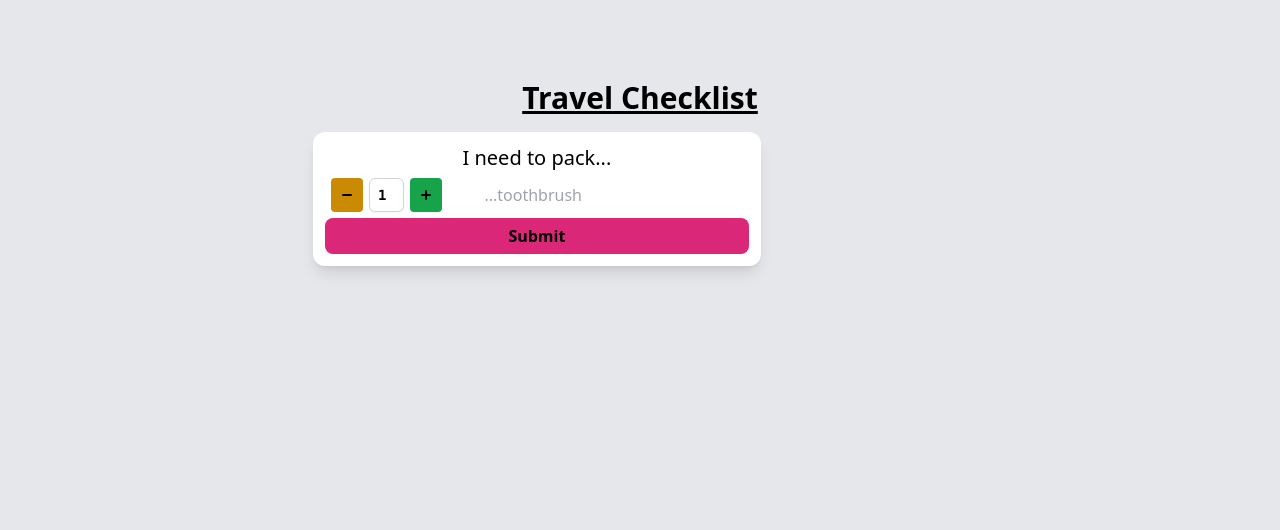
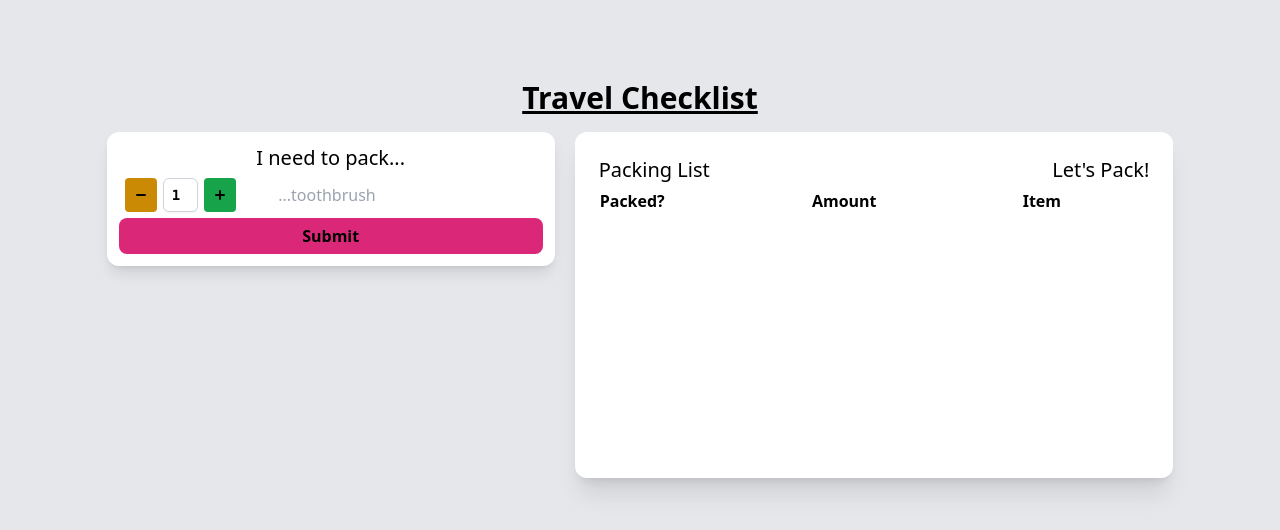
Before and after one commit to afialydia/travel-checklist, a React (Create React App) app: page / in a window 1280 px wide. Shown: the top 530 px of the page. Built offline with nearby package versions, Linux system fonts and the light colour scheme.

Commit message:
styled checklist container

```diff
--- a/src/components/checklist/index.jsx
+++ b/src/components/checklist/index.jsx
@@ -1,18 +1,56 @@
-import React, { useEffect } from "react";
-import { useDispatch, useSelector } from "react-redux";
-import { selectChecklistItems } from "../../redux/checklist/checklist.selectors";
+import React from "react";
+import { useSelector } from "react-redux";
 import ChecklistItem from "./checklistItem";
+import {
+	selectChecklistItems,
+	selectItemsPackedTotal,
+	selectTotalItems,
+} from "../../redux/checklist/checklist.selectors";
 
 const Checklist = () => {
 	const items = useSelector(selectChecklistItems);
+	const totalItems = useSelector(selectTotalItems);
+	const totalPacked = useSelector(selectItemsPackedTotal);
 
-
+	const PackingStatus = () => {
+		if (totalItems > 1) {
+			if (totalPacked === totalItems) {
+				return <h2 className="text-xl">All Packed - Enjoy your Trip!</h2>;
+			} else {
+				return (
+					<h2 className="text-xl">{`${totalPacked} of ${totalItems} Items Packed`}</h2>
+				);
+			}
+		} else {
+			return <h2 className="text-xl">Let's Pack!</h2>;
+		}
+	};
 
 	return (
-		<div>
-			{items.map((item) => (
-				<ChecklistItem item={item} key={item.id} />
-			))}
+		<div className="bg-white w-full rounded-xl shadow-xl p-6 md:ml-5 max-h-[300px] md:max-h-[400px]">
+			<div className="flex justify-between w-full ">
+				{" "}
+				<h2 className="text-xl">Packing List</h2>
+				{PackingStatus()}
+			</div>
+			<div className="overflow-hidden mt-1">
+				<div className="overflow-auto max-h-[225px] md:max-h-[325px] ">
+					<table className="table-auto border-collapse w-full text-left h-full">
+						<thead>
+							<tr>
+								<th>Packed? </th>
+								<th>Amount</th>
+								<th>Item</th>
+							</tr>
+						</thead>
+						<tbody>
+							{items.map((item) => (
+								<ChecklistItem item={item} key={item.id} />
+							))}
+						</tbody>
+					</table>
+				</div>
+			</div>
 		</div>
 	);
 };
```
